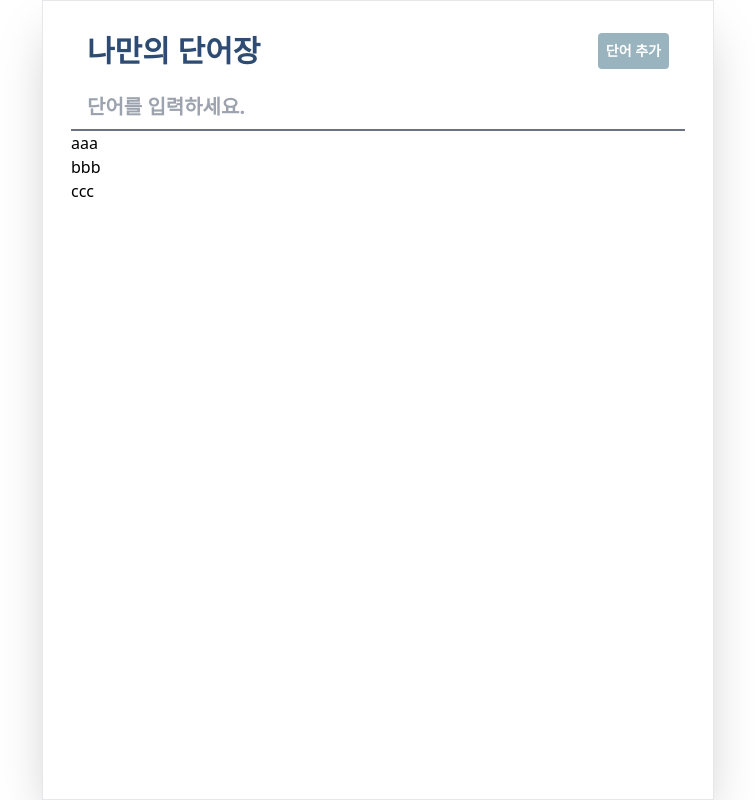
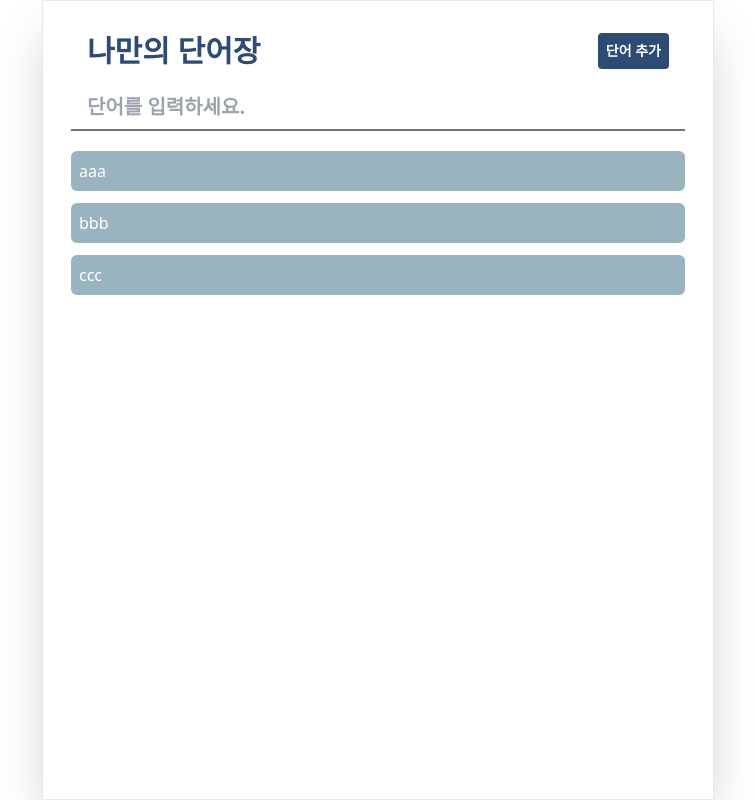
Before and after one commit to mynolog/elice-words, a React (Vite) app: page / in a window 1280 px wide. Shown: the whole page, without its empty margins (262-1017 px from the left). Built offline with nearby package versions, Linux system fonts and the light colour scheme.

Commit message:
style: WordList 스타일 변경

```diff
--- a/src/App.tsx
+++ b/src/App.tsx
@@ -35,15 +35,29 @@ function App() {
         onChange={handleInputChange}
         placeholder="단어를 입력하세요."
       />
-      <ul>
+      <ul className="w-full flex flex-col gap-3 mt-5">
         {searchTerm !== '' ? (
           <>
             {filteredWords.map((word) => (
-              <li key={word.id + word.value}>{word.value}</li>
+              <li
+                className="p-2 bg-[#4D6D6F] text-white rounded-md hover:bg-[#7A9A8E] transition duration-200 ease-in-out"
+                key={word.id + word.value}
+              >
+                {word.value}
+              </li>
             ))}
           </>
         ) : (
-          <>{words?.map((word: Word) => <li key={word.id}>{word.value}</li>)}</>
+          <>
+            {words?.map((word: Word) => (
+              <li
+                className="p-2 bg-[#99B4BF] text-white rounded-md hover:bg-[#7A9A8E] transition duration-200 ease-in-out"
+                key={word.id}
+              >
+                {word.value}
+              </li>
+            ))}
+          </>
         )}
       </ul>
     </AppContainer>
--- a/src/components/common/button/CommonButton.tsx
+++ b/src/components/common/button/CommonButton.tsx
@@ -7,8 +7,8 @@ type CommonButtonProps = {
 const CommonButton = ({ children }: CommonButtonProps) => {
   return (
     <button
-      className="bg-[#99B4BF] text-white font-semibold text-sm rounded p-2 transition duration-200 ease-in-out
-  hover:bg-[#7A9DA0]
+      className="bg-[#2D4B73] text-white font-semibold text-sm rounded p-2 transition duration-200 ease-in-out
+  hover:bg-[#253C59]
   active:scale-95"
     >
       {children}
```
